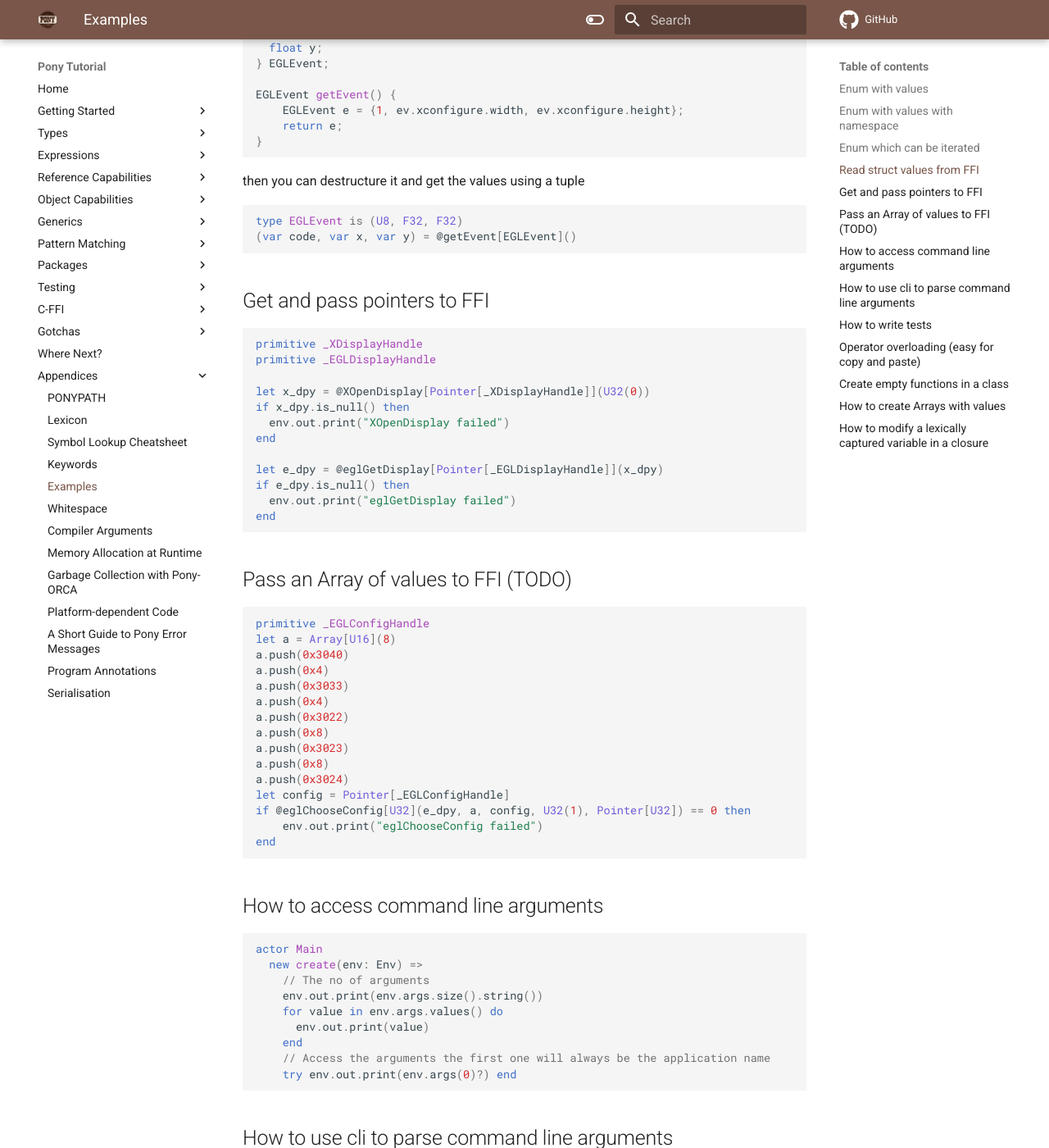
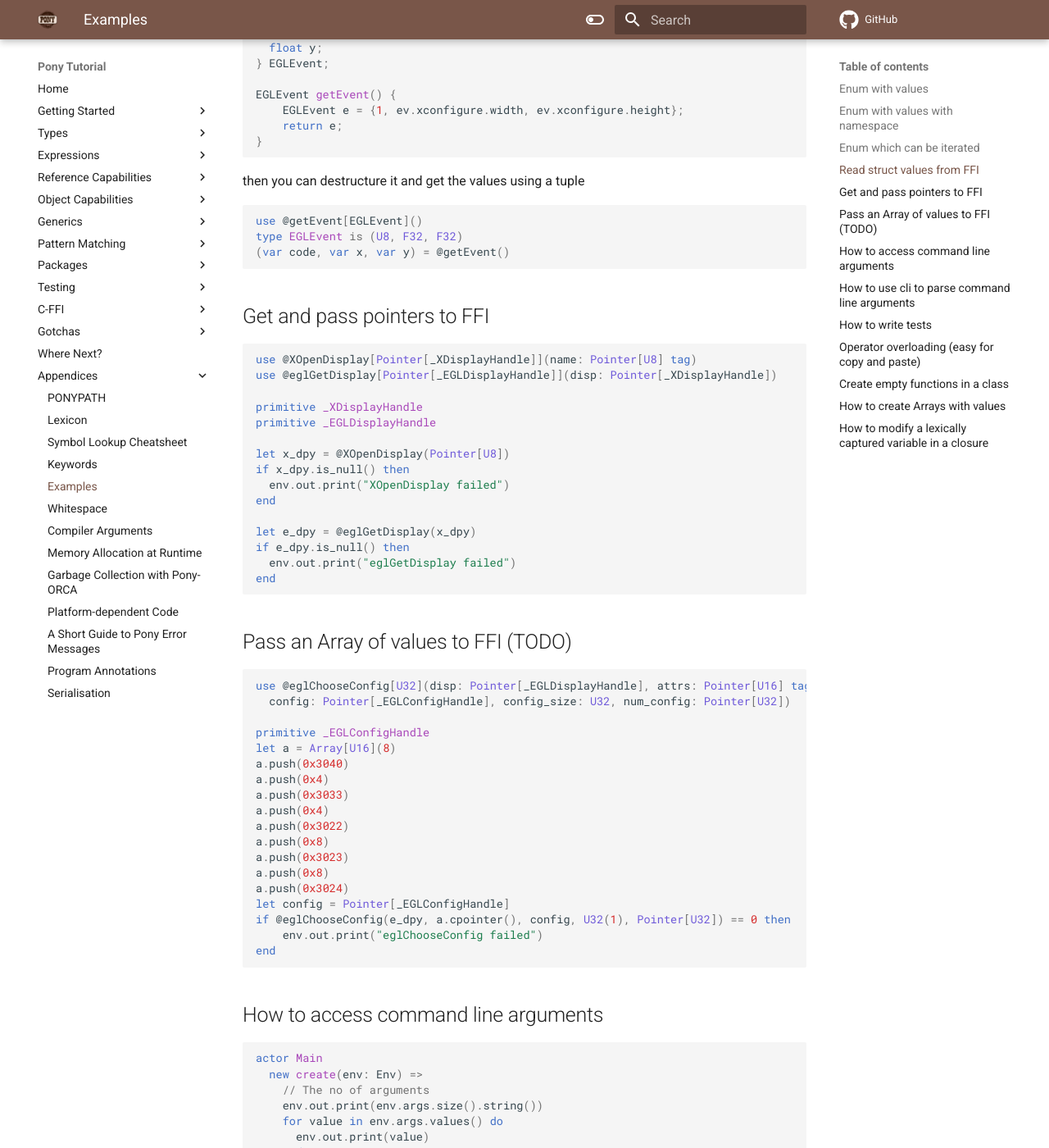
Before and after one commit to ponylang/pony-tutorial, an MkDocs documentation site: the page built from docs/appendices/examples.md, in a window 1280 px wide and 1400 px high, scrolled down 1061 px. Shown: the whole window at 82% size. Built offline with MkDocs 1.6.1 and Material for MkDocs 9.7.7, drawn with Linux system fonts in a browser that asks for light colours; comment, search, counter and statistics services are not loaded.

Commit message:
Add declarations for all FFI examples

````diff
--- a/docs/appendices/examples.md
+++ b/docs/appendices/examples.md
@@ -56,22 +56,26 @@ EGLEvent getEvent() {
 then you can destructure it and get the values using a tuple
 
 ```pony
+use @getEvent[EGLEvent]()
 type EGLEvent is (U8, F32, F32)
-(var code, var x, var y) = @getEvent[EGLEvent]()
+(var code, var x, var y) = @getEvent()
 ```
 
 ## Get and pass pointers to FFI
 
 ```pony
+use @XOpenDisplay[Pointer[_XDisplayHandle]](name: Pointer[U8] tag)
+use @eglGetDisplay[Pointer[_EGLDisplayHandle]](disp: Pointer[_XDisplayHandle])
+
 primitive _XDisplayHandle
 primitive _EGLDisplayHandle
 
-let x_dpy = @XOpenDisplay[Pointer[_XDisplayHandle]](U32(0))
+let x_dpy = @XOpenDisplay(Pointer[U8])
 if x_dpy.is_null() then
   env.out.print("XOpenDisplay failed")
 end
 
-let e_dpy = @eglGetDisplay[Pointer[_EGLDisplayHandle]](x_dpy)
+let e_dpy = @eglGetDisplay(x_dpy)
 if e_dpy.is_null() then
   env.out.print("eglGetDisplay failed")
 end
@@ -80,6 +84,9 @@ end
 ## Pass an Array of values to FFI (TODO)
 
 ```pony
+use @eglChooseConfig[U32](disp: Pointer[_EGLDisplayHandle], attrs: Pointer[U16] tag,
+  config: Pointer[_EGLConfigHandle], config_size: U32, num_config: Pointer[U32])
+
 primitive _EGLConfigHandle
 let a = Array[U16](8)
 a.push(0x3040)
@@ -92,7 +99,7 @@ a.push(0x3023)
 a.push(0x8)
 a.push(0x3024)
 let config = Pointer[_EGLConfigHandle]
-if @eglChooseConfig[U32](e_dpy, a, config, U32(1), Pointer[U32]) == 0 then
+if @eglChooseConfig(e_dpy, a.cpointer(), config, U32(1), Pointer[U32]) == 0 then
     env.out.print("eglChooseConfig failed")
 end
 ```
````
Also changed, not shown: docs/appendices/serialisation.md (+11 -5 lines), docs/c-ffi/callbacks.md (+10 -4 lines), docs/c-ffi/calling-c.md (+5 -2 lines), docs/c-ffi/linking-c.md (+5 -2 lines).
